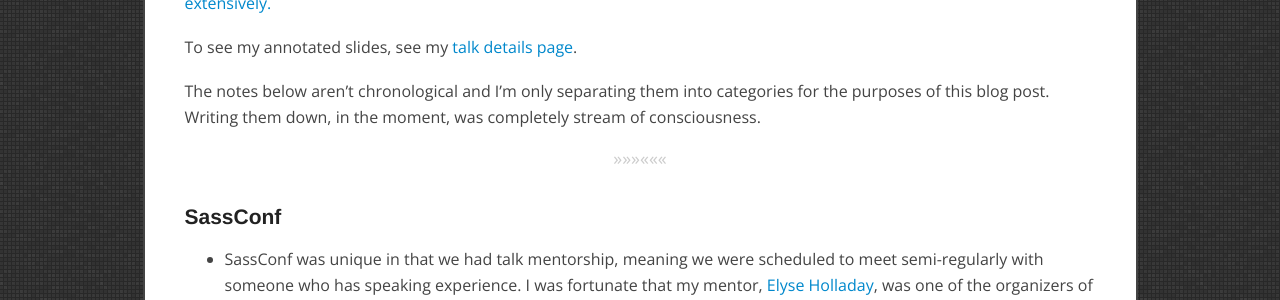
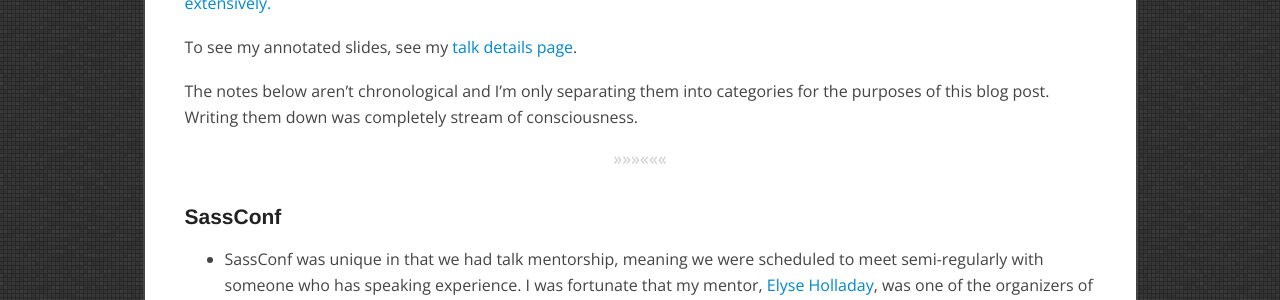
Before and after one commit to danielna/danielna.github.com, a Jekyll site: the page built from _posts/2015-11-17-thoughts-from-a-first-time-conference-speaker.md, in a window 1280 px wide and 900 px high. Shown: the part 374-674 px from the top of the window. Built offline with Jekyll 4.4.1, drawn with Linux system fonts in a browser that asks for light colours; nearby versions of some CDN libraries; library files that are not in the unit come from our copies.

Commit message:
Update, wording

```diff
--- a/_posts/2015-11-17-thoughts-from-a-first-time-conference-speaker.md
+++ b/_posts/2015-11-17-thoughts-from-a-first-time-conference-speaker.md
@@ -21,7 +21,7 @@ those topics have been written about extensively.</a>
 To see my annotated slides, see my <a href="http://talks.danielna.com/sassconf-2015/" target="_blank">talk details page</a>.
 
 The notes below aren't chronological and I'm only separating them into categories
-for the purposes of this blog post.  Writing them down, in the moment, was completely stream of consciousness.
+for the purposes of this blog post.  Writing them down was completely stream of consciousness.
 
 <div class="separator">&raquo;&raquo;&raquo;&laquo;&laquo;&laquo;</div>
 
```
